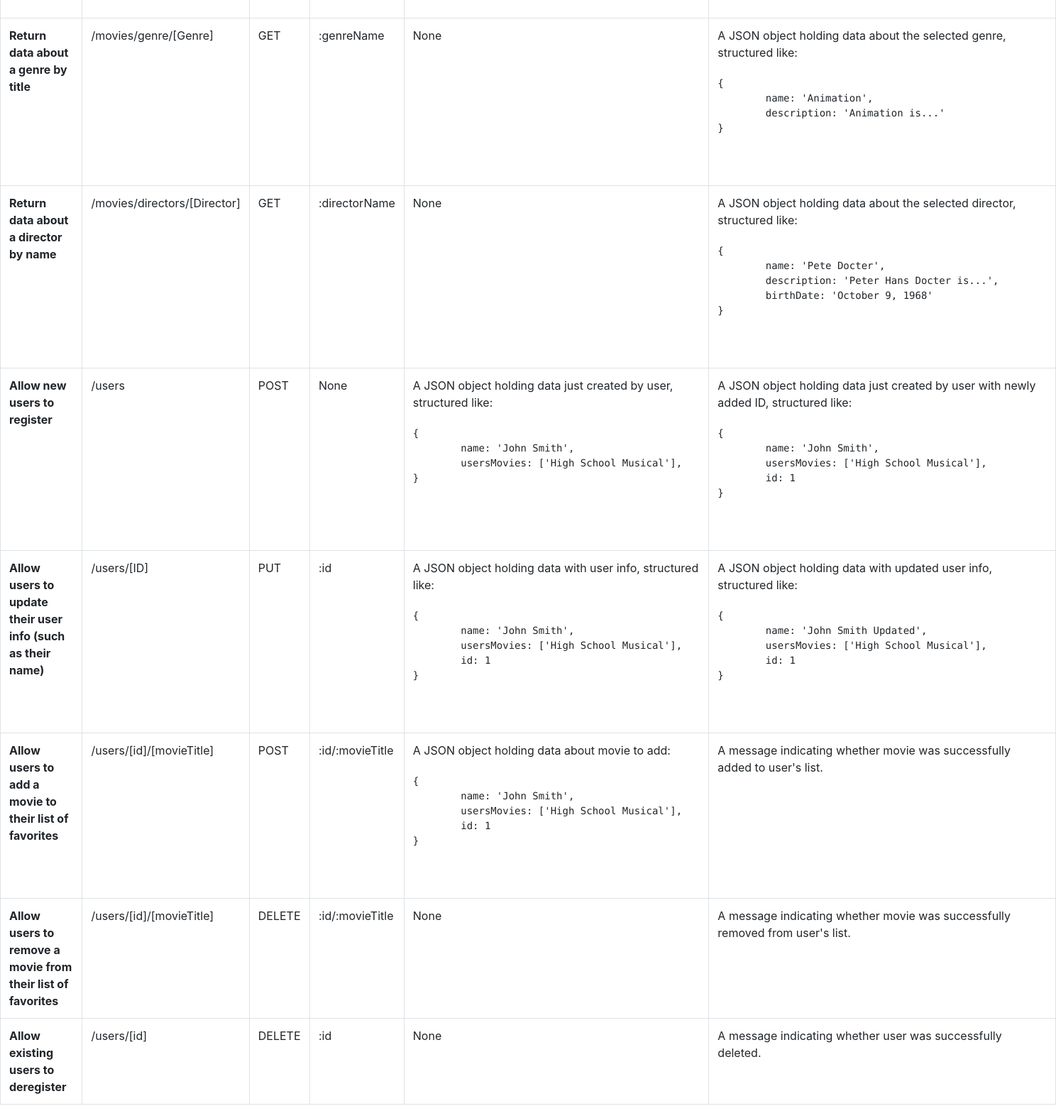
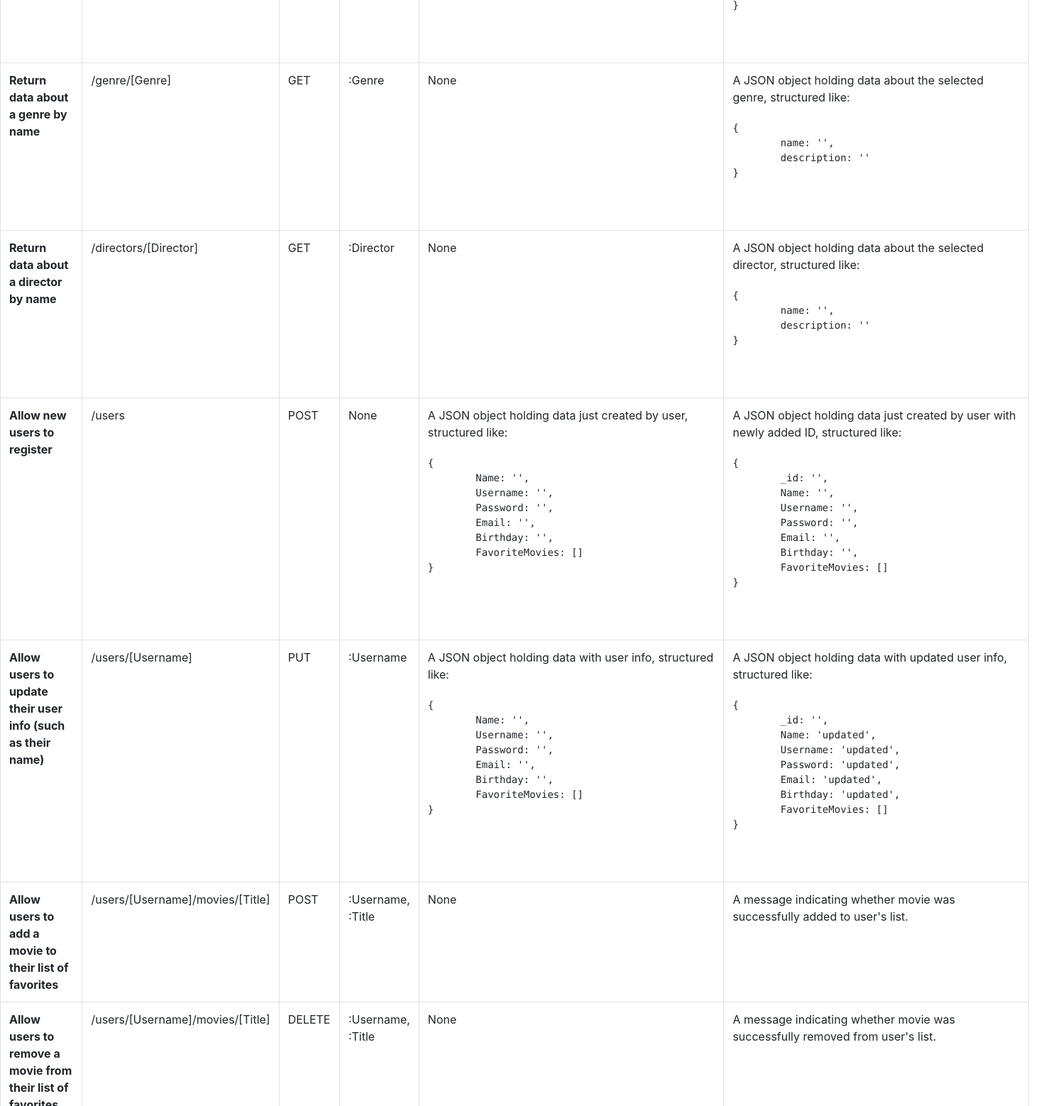
Before and after one commit to gracesuhyun/myFlix-API, a website: page public/documentation.html in a window 1280 px wide. Shown: the part 757-2315 px from the top of the page at 71% size, 1488 px wide, since content can reach past the window. Drawn offline with nearby package versions, Linux system fonts and the light colour scheme.

Commit message:
update documentation.html

```diff
--- a/index.js
+++ b/index.js
@@ -61,7 +61,7 @@ app.get('/movies/genre/:Title', (req, res) => {
 app.get('/genre/:Name', (req, res) => {
     Movies.findOne({ 'Genre.Name': req.params.name })
       .then((movie) => {
-          res.json(movie.Genre.description);
+          res.json(movie.Genre);
       })
       .catch((err) => {
           console.error(err);
--- a/public/documentation.html
+++ b/public/documentation.html
@@ -6,6 +6,14 @@
 		<meta name="viewport" content="width=device-width, initial-scale=1">
 		<title>myFlix</title>
 		<meta name="description" content="myFlix"/>
+
+		<style>
+			table {
+				max-width: 85%;
+				margin: auto;
+			}
+		</style>
+
 	</head>
 
 	<body>
@@ -19,7 +27,7 @@
 			</span>
 		  </nav>
 
-		  <table class="table table-bordered">
+		  <table class="table table-bordered table-hover align-middle">
 
 			<thead>
 			  <tr>
@@ -46,23 +54,26 @@
 				<th>Return data about a single movie by title to the user</th>
 				<td>/movies/[Title]</td>
 				<td>GET</td>
-				<td>:title</td>
+				<td>:Title</td>
 				<td>None</td>
 				<td>A JSON object holding data about a single movie, structured like:
 					<pre>
 						<code>
 {
-	title: 'Soul',
-	director: {
-		name: 'Pete Docter',
-		description: 'Peter Hans Docter is...',
-		birthDate: 'October 9, 1968'
-	},
-	releaseDate: 'October 11, 2020',
-	genre: {
-		name: 'Animation',
-		description: 'Animation is...'
-	}
+	Title: '',
+    Description: '',
+    Genre: {
+        name: '',
+        description: ''
+    },
+    Director: {
+        name: '',
+        description: ''
+    },
+    ReleaseDate: '',
+    Actors: [],
+    ImagePath: '',
+    Featured: ''
 }
 						</code>
 					</pre>
@@ -70,17 +81,17 @@
 			  </tr>
 
 			  <tr>
-				<th>Return data about a genre by title</th>
-				<td>/movies/genre/[Genre]</td>
+				<th>Return data about a genre by name</th>
+				<td>/genre/[Genre]</td>
 				<td>GET</td>
-				<td>:genreName</td>
+				<td>:Genre</td>
 				<td>None</td>
 				<td> A JSON object holding data about the selected genre, structured like:
 					<pre>
 						<code>
 {
-	name: 'Animation',
-	description: 'Animation is...'
+	name: '',
+	description: ''
 }
 						</code>
 					</pre>
@@ -90,17 +101,16 @@
 
 			  <tr>
 				<th>Return data about a director by name</th>
-				<td>/movies/directors/[Director]</td>
+				<td>/directors/[Director]</td>
 				<td>GET</td>
-				<td>:directorName</td>
+				<td>:Director</td>
 				<td>None</td>
 				<td> A JSON object holding data about the selected director, structured like:
 					<pre>
 						<code>
 {
-	name: 'Pete Docter',
-	description: 'Peter Hans Docter is...',
-	birthDate: 'October 9, 1968'
+	name: '',
+	description: ''
 }
 						</code>
 					</pre>
@@ -116,8 +126,12 @@
 					<pre>
 						<code>
 {
-	name: 'John Smith',
-	usersMovies: ['High School Musical'],
+	Name: '',
+	Username: '',
+	Password: '',
+	Email: '',
+	Birthday: '',
+	FavoriteMovies: []
 }
 						</code>
 					</pre>
@@ -126,9 +140,13 @@
 					<pre>
 						<code>
 {
-	name: 'John Smith',
-	usersMovies: ['High School Musical'],
-	id: 1
+	_id: '',
+	Name: '',
+	Username: '',
+	Password: '',
+	Email: '',
+	Birthday: '',
+	FavoriteMovies: []
 }
 						</code>
 					</pre>
@@ -137,16 +155,19 @@
 
 			  <tr>
 				<th>Allow users to update their user info (such as their name)</th>
-				<td>/users/[ID]</td>
+				<td>/users/[Username]</td>
 				<td>PUT</td>
-				<td>:id</td>
+				<td>:Username</td>
 				<td>A JSON object holding data with user info, structured like:
 					<pre>
 						<code>
 {
-	name: 'John Smith',
-	usersMovies: ['High School Musical'],
-	id: 1
+	Name: '',
+	Username: '',
+	Password: '',
+	Email: '',
+	Birthday: '',
+	FavoriteMovies: []
 }
 						</code>
 					</pre>
@@ -155,9 +176,13 @@
 					<pre>
 						<code>
 {
-	name: 'John Smith Updated',
-	usersMovies: ['High School Musical'],
-	id: 1
+	_id: '',
+	Name: 'updated',
+	Username: 'updated',
+	Password: 'updated',
+	Email: 'updated',
+	Birthday: 'updated',
+	FavoriteMovies: []
 }
 						</code>
 					</pre>
@@ -166,37 +191,28 @@
 
 			  <tr>
 				<th>Allow users to add a movie to their list of favorites</th>
-				<td>/users/[id]/[movieTitle]</td>
+				<td>/users/[Username]/movies/[Title]</td>
 				<td>POST</td>
-				<td>:id/:movieTitle</td>
-				<td>A JSON object holding data about movie to add:
-					<pre>
-						<code>
-{
-	name: 'John Smith',
-	usersMovies: ['High School Musical'],
-	id: 1
-}
-						</code>
-					</pre>
+				<td>:Username, :Title</td>
+				<td>None
 				</td>
 				<td>A message indicating whether movie was successfully added to user's list.</td>
 			  </tr>
 
 			  <tr>
 				<th>Allow users to remove a movie from their list of favorites</th>
-				<td>/users/[id]/[movieTitle]</td>
+				<td>/users/[Username]/movies/[Title]</td>
 				<td>DELETE</td>
-				<td>:id/:movieTitle</td>
+				<td>:Username, :Title</td>
 				<td>None</td>
 				<td>A message indicating whether movie was successfully removed from user's list.</td>
 			  </tr>
 
 			  <tr>
 				<th>Allow existing users to deregister</th>
-				<td>/users/[id]</td>
+				<td>/users/[Username]</td>
 				<td>DELETE</td>
-				<td>:id</td>
+				<td>:Username</td>
 				<td>None</td>
 				<td>A message indicating whether user was successfully deleted.</td>
 			  </tr>
```
